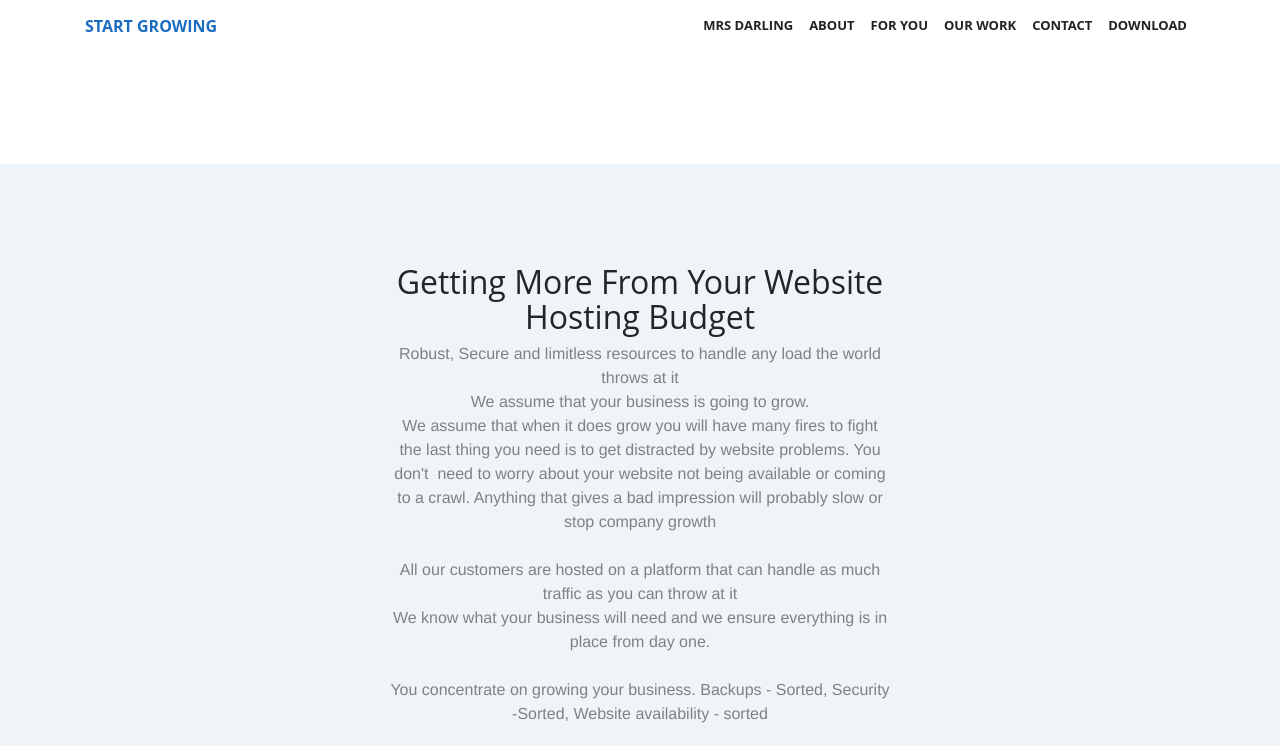
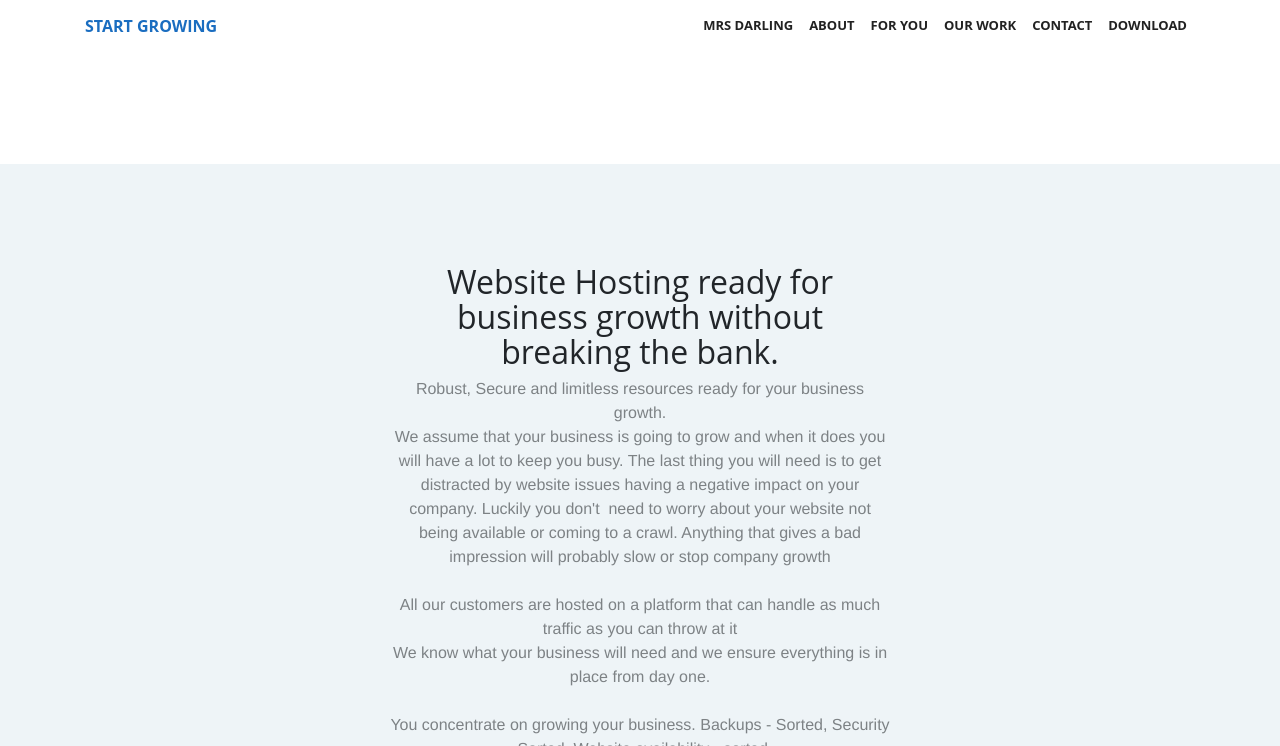
Before and after one commit to primertest-org/ADAADA, a Jekyll site: the page built from index.html, in a window 1280 px wide and 900 px high, scrolled down 3154 px, cut to the strip 0-746 px from the top of the window. Built offline with Jekyll 4.4.1, drawn with Linux system fonts in a browser that asks for light colours; some web fonts are replaced.

Commit message:
Updated '_includes/pricing.html' via CloudCannon

```diff
--- a/_includes/pricing.html
+++ b/_includes/pricing.html
@@ -2,8 +2,8 @@
 
         <div class="container">
             <div class="intro">
-                <h2 class="text-center editable">Getting More From Your Website Hosting Budget</h2>
-                <p class="text-center editable">Robust, Secure and limitless resources to handle any load the world throws at it<br />We assume that your business is going to grow.<br />We assume that when it does grow you will have many fires to fight<br />the last thing you need is to get distracted by website problems. You don't&nbsp; need to worry about your website not being available or coming to a crawl. Anything that gives a bad impression will probably slow or stop company growth<br /><br />All our customers are hosted on a platform that can handle as much traffic as you can throw at it<br />We know what your business will need and we ensure everything is in place from day one.<br /><br />You concentrate on growing your business. Backups - Sorted, Security -Sorted, Website availability - sorted<br />&nbsp;</p>
+                <h2 class="text-center editable">Website Hosting ready for business growth without breaking the bank.</h2>
+                <p class="text-center editable">Robust, Secure and limitless resources ready for your business growth.<br />We assume that your business is going to grow and when it does you will have a lot to keep you busy. The last thing you will need is to get distracted by website issues having a negative impact on your company.  Luckily you don't&nbsp; need to worry about your website not being available or coming to a crawl. Anything that gives a bad impression will probably slow or stop company growth<br /><br />All our customers are hosted on a platform that can handle as much traffic as you can throw at it<br />We know what your business will need and we ensure everything is in place from day one.<br /><br />You concentrate on growing your business. Backups - Sorted, Security -Sorted, Website availability - sorted<br />&nbsp;</p>
             </div>
             <div class="row features">
                 <div class="col-md-4 col-sm-6 item">
```
